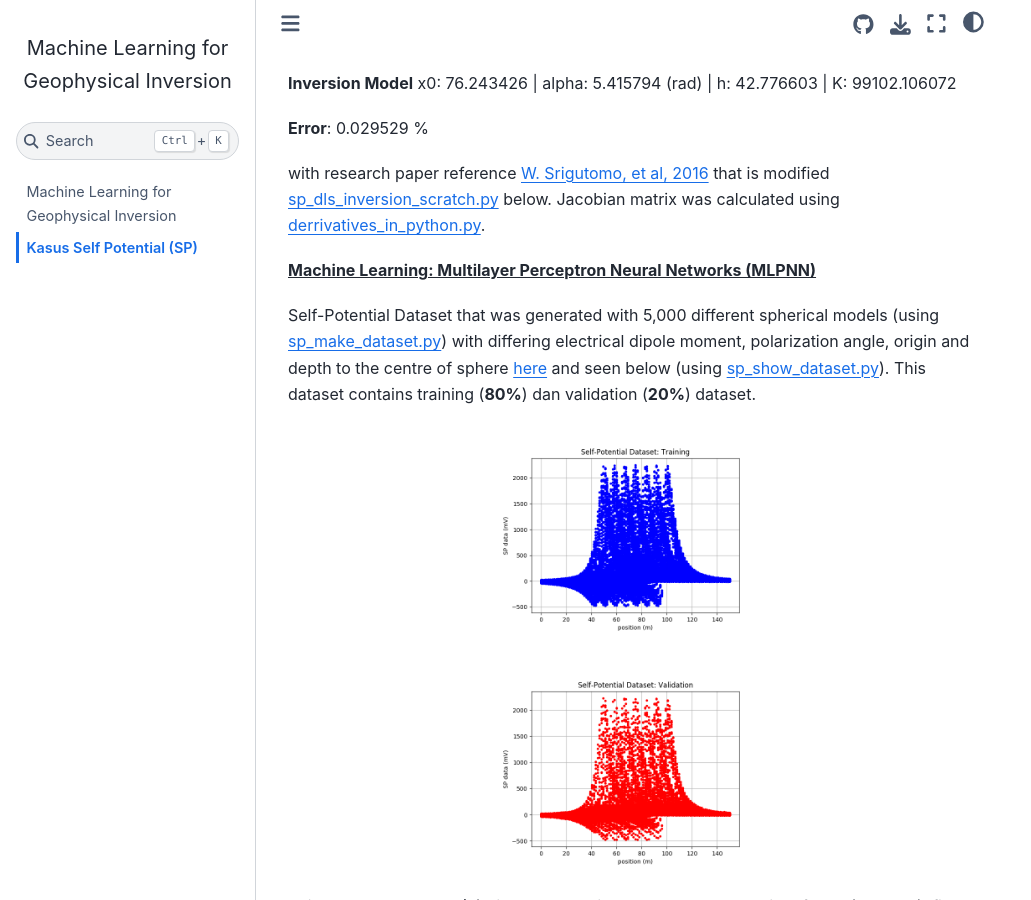
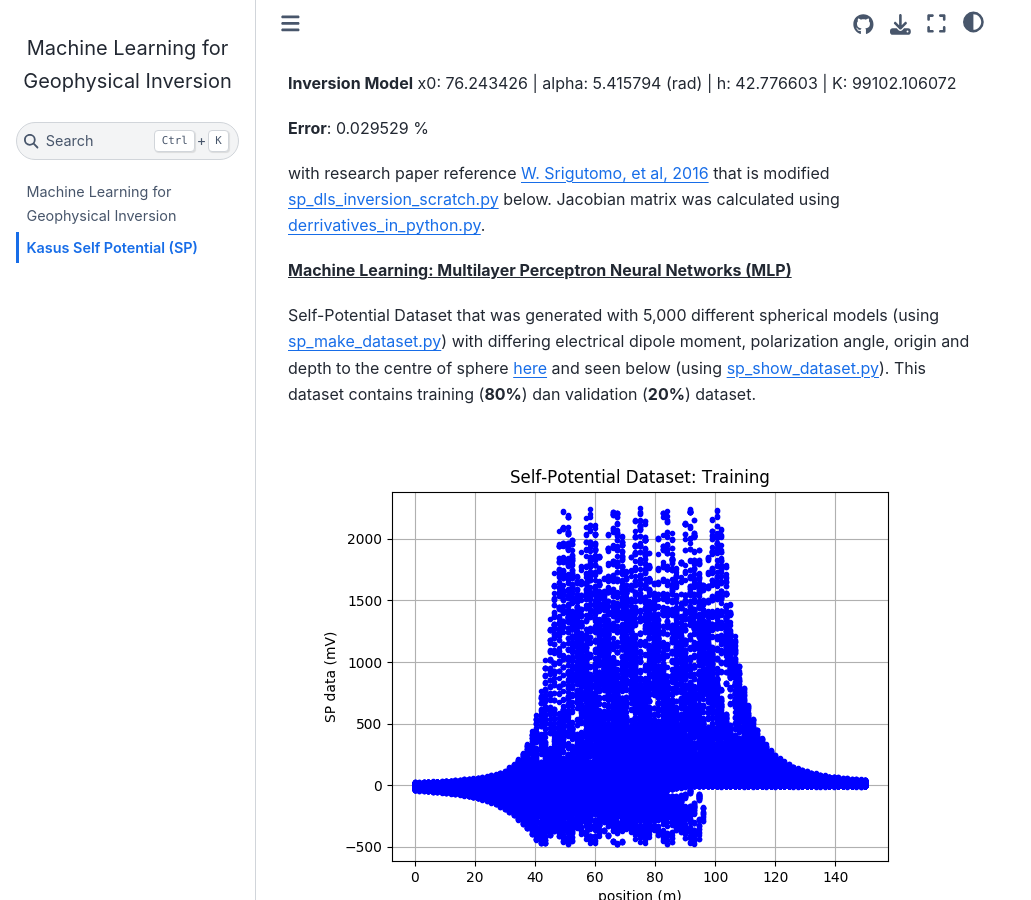
Before and after one commit to ezygeo-ai/mlgi, a Jupyter Book: the page built from chapters/mlgi-sp-case.md, in a window 1280 px wide and 900 px high, scrolled down 2107 px. Shown: the whole window, without its empty margins (0-1031 px from the left). Built offline with Jupyter Book 1.0.4 settings and Sphinx 7.4.7 and the Sphinx Book theme 1.1.4, drawn with Linux system fonts in a browser that asks for light colours; pages that are not in the unit, such as notebooks, are missing from menus.

Commit message:
:bug: fix bugs

````diff
--- a/chapters/mlgi-sp-case.md
+++ b/chapters/mlgi-sp-case.md
@@ -52,19 +52,17 @@ name: sp_dls_inv_result
 
 with research paper reference [W. Srigutomo, et al, 2016](http://ijphysics.com/index.php/ijp/article/view/138) that is modified [sp_dls_inversion_scratch.py]() below. Jacobian matrix was calculated using [derrivatives_in_python.py](https://github.com/ezygeo-ai/mlgi/blob/master/scripts/derrivatives_in_python.py).
 
-<ins>**Machine Learning: Multilayer Perceptron Neural Networks (MLPNN)**</ins>
+<ins>**Machine Learning: Multilayer Perceptron Neural Networks (MLP)**</ins>
 
 Self-Potential Dataset that was generated with 5,000 different spherical models (using [sp_make_dataset.py](https://github.com/ezygeo-ai/mlgi/blob/master/scripts/sp_make_dataset.py)) with differing electrical dipole moment, polarization angle, origin and depth to the centre of sphere [here](https://github.com/ezygeo-ai/mlgi/blob/master/data/SP_Dataset.pickle) and seen below (using [sp_show_dataset.py](https://github.com/ezygeo-ai/mlgi/blob/master/scripts/sp_show_dataset.py)). This dataset contains training (**80%**) dan validation (**20%**) dataset.
 
 ```{figure} ../images/results/training_dataset.png
 ---
-width: 40%
 name: training_dataset
 ---
 ```
 ```{figure} ../images/results/validation_dataset.png
 ---
-width: 40%
 name: validation_dataset
 ---
 ```
````
Also changed, not shown: README.md (+1 -1 lines).
